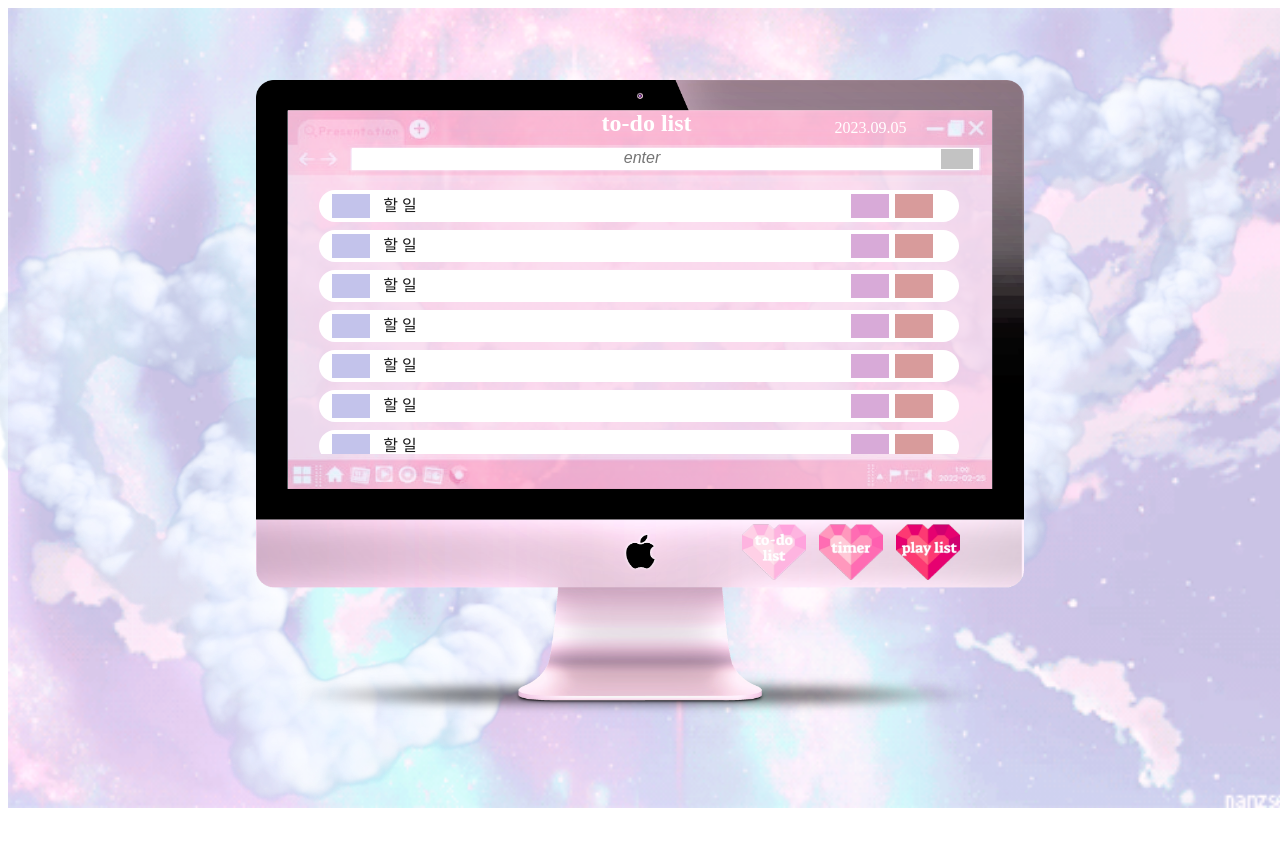
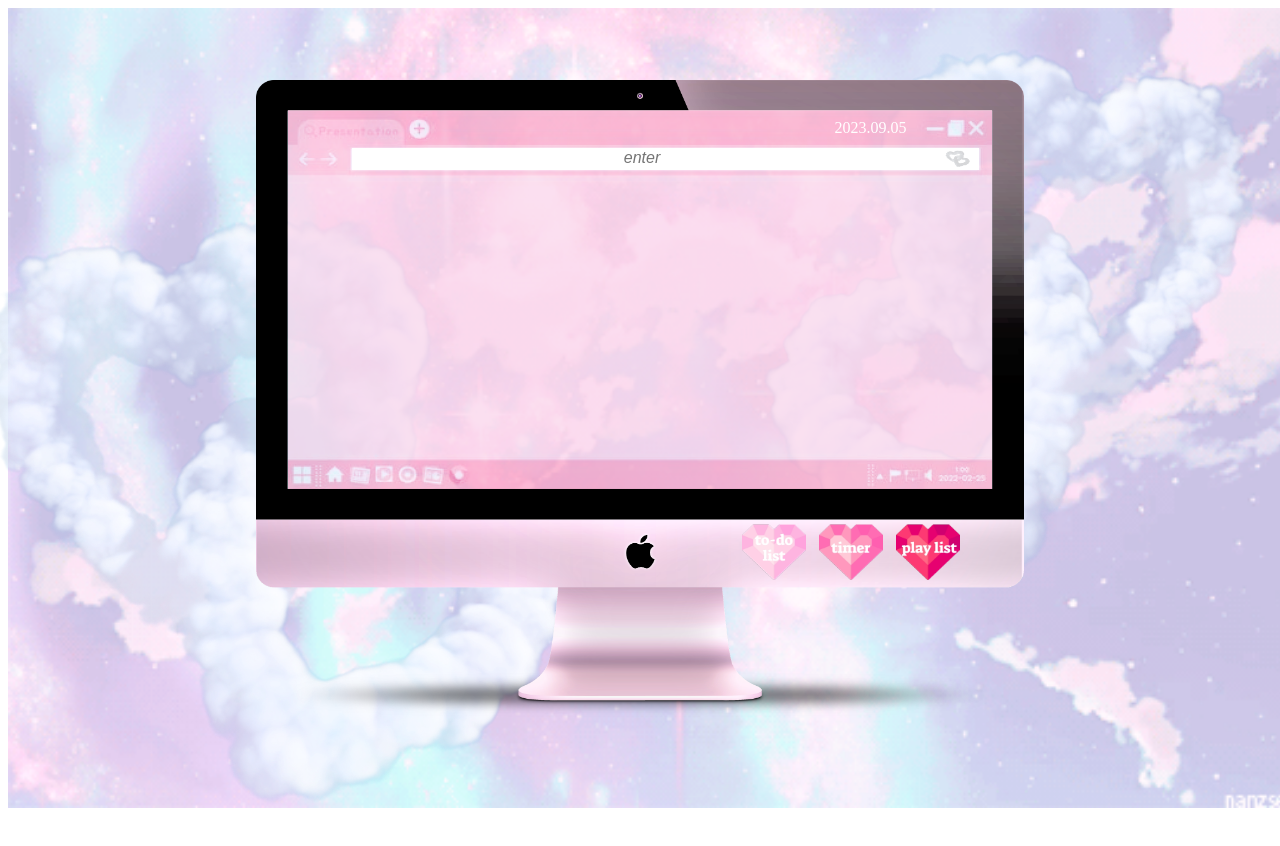
Before and after one commit to YENZZY/kitsch-todolist, a React (Create React App) app: page /todo in a window 1280 px wide. Shown: the top 846 px of the page. Built offline with nearby package versions, Linux system fonts and the light colour scheme; grey boxes are pictures that could not be loaded; a web font is replaced by a local one.

Commit message:
todo 1차

```diff
--- /dev/null
+++ b/src/components/InsertForm.jsx
@@ -0,0 +1,70 @@
+import styled from "styled-components";
+import heart from "../image/cloud.png";
+import {useState} from "react";
+
+/* 인풋 박스와 제출 버튼이 있는 공간 */
+const TodoInput = styled.div`
+  width: 49vw;
+  height: 2.8vh;
+  border: none;
+  position: absolute;
+  top: 0.8vh;
+  left: 5vw;
+  background-color: white;
+`;
+
+/* 인풋 박스 */
+const InputBox = styled.input`
+  width: 45vw;
+  height: 2.3vh;
+  color: #1a1a1a;
+  border: none;
+  line-height: 3vh;
+  font-size: 2vh;
+  font-style: italic;
+  text-align: center;
+  position: absolute;
+  top: 0vh;
+`;
+
+/* 제출 버튼 */
+const InputButton = styled.button`
+  width: 2.5vw;
+  height: 2.5vh;
+  position: absolute;
+  top: 0.1vh;
+  right: 0.5vw;
+  cursor: pointer;
+
+  filter: opacity(0.2) drop-shadow(0 0 0 #000000);
+
+  background: url(${heart}) no-repeat;
+  background-size: 2.5vw 2.5vh;
+  border: none;
+`;
+
+
+function InsertForm ({onInsert}){
+    const [inputValue, setInputValue] = useState("");
+    const handleSubmit =(e)=>{
+        e.preventDefault();
+        if(typeof onInsert === "function" && inputValue) {
+            onInsert(inputValue);
+        }
+        setInputValue("");
+    }
+
+
+    return (
+        <form onSubmit={handleSubmit} >
+            <TodoInput>
+            <InputBox placeholder="enter" value={inputValue} onChange={(event) => {
+            setInputValue(event.target.value);
+            }}/>
+            <InputButton type="submit"/>
+            </TodoInput>
+        </form>
+    )
+    };
+
+    export default InsertForm;
--- a/src/components/List.jsx
+++ b/src/components/List.jsx
@@ -1,5 +1,7 @@
-import styled from "styled-components";
+import styled  from "styled-components";
 import heart from "../image/todo_cloud.png";
+import  {useLayoutEffect } from 'react';
+
 
 /* 투두 리스트 완료 버튼 -> 파란색 */
 const Check = styled.button`
@@ -31,6 +33,7 @@ const Remove = styled.button`
   background: url(${heart}) no-repeat;
   background-size: 3vw 3vh;
   border: none;
+
 `;
 
 /* 투두 리스트 수정 버튼 -> 보라색 */
@@ -47,7 +50,7 @@ const Update = styled.button`
 
   background: url(${heart}) no-repeat;
   background-size: 3vw 3vh;
-  border: none;
+
 `;
 
 /* 투두 리스트 글 */
@@ -60,6 +63,7 @@ const Todo = styled.div`
   color: #1a1a1a;
   font-size: 2vh;
   line-height: 4vh;
+  text-decoration: ${({$decoration}) => ($decoration ? 'line-through':"")}
 `;
 
 /* 투두 리스트가 추가될 시 추가되는 박스 */
@@ -71,17 +75,33 @@ const ListBox = styled.li`
 
   background-color: white;
   border-radius: 2.5vh;
+
 `;
 
+
 /* 리스트 컴포넌트 */
-function List() {
+function  List({todoList, onComplete, onRemove, onUpdate}) {
+
+  //하트버튼 로드
+  const heartImgPreload = () => {
+    let img = new Image();
+    img.src = heart;
+  };
+  useLayoutEffect(() => {
+    heartImgPreload();
+  }, []);
+
+
   return (
-    <ListBox>
-      <Check />
-      <Todo>할 일</Todo>
-      <Update />
-      <Remove />
-    </ListBox>
+     todoList.map((item,index) =>{
+      return(
+        <ListBox key={item.key} >
+          <Check  type="button" onClick={()=>{if(typeof onComplete === "function"){onComplete(index);}}}/>
+          <Todo $decoration={item.isCompleted ? "completed":""}>{item.value}</Todo>
+          <Update type="button" onClick={()=>{if(typeof onUpdate === "function"){onUpdate(index);}}}/>
+          <Remove type="button" onClick={()=>{if(typeof onRemove === "function"){onRemove(index);}}}/>
+        </ListBox>)})
+
   );
 }
 
--- a/src/components/TodoDisplay.jsx
+++ b/src/components/TodoDisplay.jsx
@@ -1,6 +1,8 @@
 import styled from "styled-components";
 import List from "./List";
-import heart from "../image/todo_cloud.png";
+import InsertForm from "./InsertForm";
+import UpdateForm from "./UpdateForm";
+import  { useState} from 'react';
 
 /* 각 페이지마다 바뀌는 실질적인 공간 */
 const Page = styled.div`
@@ -12,17 +14,6 @@ const Page = styled.div`
   top: 17.7vh;
   left: 22.5vw;
 `;
-
-/* 투두리스트 배너*/
-const ListText = styled.div`
-  position: absolute;
-  top: -4vh;
-  left: 24.5vw;
-  color: white;
-  font-size: 3vh;
-  font-weight: bold;
-`;
-
 
 /* 할 일 목록이 추가되는 공간 */
 const Lists = styled.ul`
@@ -38,65 +29,70 @@ const Lists = styled.ul`
   top: 4vh;
 `;
 
-/* 인풋 박스와 제출 버튼이 있는 공간 */
-const TodoInput = styled.div`
-  width: 49vw;
-  height: 2.8vh;
-  border: none;
-  position: absolute;
-  top: 0.8vh;
-  left: 5vw;
-  background-color: white;
-`;
-
-/* 인풋 박스 */
-const InputBox = styled.input`
-  width: 45vw;
-  height: 2.3vh;
-  color: #1a1a1a;
-  border: none;
-  line-height: 3vh;
-  font-size: 2vh;
-  font-style: italic;
-  text-align: center;
-  position: absolute;
-  top: 0vh;
-`;
-
-/* 제출 버튼 */
-const InputButton = styled.button`
-  width: 2.5vw;
-  height: 2.5vh;
-  position: absolute;
-  top: 0.1vh;
-  right: 0.5vw;
-  cursor: pointer;
-
-  filter: opacity(0.2) drop-shadow(0 0 0 #000000);
-
-  background: url(${heart}) no-repeat;
-  background-size: 2.5vw 2.5vh;
-  border: none;
-`;
-
 /* 투두 리스트 화면 컴포넌트 */
 function TodoDisplay() {
+  const [todoList, setTodoList] = useState([]);  //투두리스트 목록
+  const [preTodo, setPreTodo] = useState({});    // 수정 버튼 클릭 시 이전 내용 불러옴
+
+  const handleInsert=(value)=>{                  //투두 리스트 작성
+    setTodoList((current)=>{
+      const newlist = [...current];
+      newlist.push({
+        key:new Date().getTime(),
+        value,
+        isCompleted: false,
+      });
+      return newlist;
+    })
+  }
+  const handleComplete = (index)=>{            // 완료된 투두 처리
+    setTodoList((current)=>{
+      const newList = [...current];
+      newList[index].isCompleted = true;
+      return newList;
+    })
+  }
+
+  const handleUpdate = (index)=>{    //수정 버튼 클릭 시 preTodo에 해당 key, value 값 저장, 해당 값은 UpdateForm으로
+    setPreTodo({key: todoList[index].key, value: todoList[index].value})
+  }
+
+  const handleSaveUpdate = (value, key)=>{  //UpdateForm에서 제출 시 수정된 내용 반영
+    setPreTodo({});
+    const updatedTodo = {
+      key,
+      value,
+      isCompleted: false,};
+    setTodoList((current)=>{
+      const newList = [...current];
+      const todoIndex = newList.findIndex((item)=>{
+        return item.key === updatedTodo.key;
+      })
+      newList[todoIndex] = updatedTodo
+      return newList
+    })
+  }
+
+  const handleRemove = (index)=>{     // 투두 삭제
+    setTodoList((current)=>{
+      const newList = [...current];
+      newList.splice(index,1)
+      return newList;
+    })
+  }
+/* 수정할 내용 있음에 따라 조건부 렌더링*/
   return (
     <Page>
-      <ListText>to-do list</ListText>
-        <TodoInput>
-          <InputBox placeholder="enter" />
-          <InputButton />
-        </TodoInput>
-        <Lists>
-          <List />
-          <List />
-          <List />
-          <List />
-          <List />
-          <List />
-          <List />
-        </Lists>
+      {!preTodo.value &&(
+      <InsertForm onInsert={handleInsert}/>
+      )}
+      { preTodo.value &&(
+      <UpdateForm preTodo={preTodo} onSave={handleSaveUpdate} />
+      )}
+      <Lists>
+        <List todoList={todoList} onComplete={handleComplete}
+         onRemove={handleRemove} onUpdate={handleUpdate}/>
+      </Lists>
     </Page>
   );
 }
--- /dev/null
+++ b/src/components/UpdateForm.jsx
@@ -0,0 +1,67 @@
+import {useState} from "react";
+import styled from "styled-components";
+import heart from "../image/todo_cloud.png";
+
+const TodoInput = styled.div`
+  width: 49vw;
+  height: 2.8vh;
+  border: none;
+  position: absolute;
+  top: 0.8vh;
+  left: 5vw;
+  background-color: white;
+`;
+
+/* 인풋 박스 */
+const InputBox = styled.input`
+  width: 45vw;
+  height: 2.3vh;
+  color: #1a1a1a;
+  border: none;
+  line-height: 3vh;
+  font-size: 2vh;
+  font-style: italic;
+  text-align: center;
+  position: absolute;
+  top: 0vh;
+`;
+
+/* 제출 버튼 */
+const InputButton = styled.button`
+  width: 2.5vw;
+  height: 2.5vh;
+  position: absolute;
+  top: 0.1vh;
+  right: 0.5vw;
+  cursor: pointer;
+
+  filter: opacity(0.2) drop-shadow(0 0 0 #000000);
+
+  background: url(${heart}) no-repeat;
+  background-size: 2.5vw 2.5vh;
+  border: none;
+`;
+
+function UpdateForm ({preTodo, onSave}){
+ const [inputValue, setInputValue] = useState(preTodo.value);
+
+ const handleSubmit = (e)=>{
+    e.preventDefault();
+    if(typeof onSave === "function" && inputValue) {
+        onSave(inputValue, preTodo.key);
+    }
+    setInputValue("");
+}
+    return (
+        <form onSubmit={handleSubmit} >
+            <TodoInput>
+            <InputBox value={inputValue ||""} onChange={(event) => {
+            setInputValue(event.target.value)
+            }}/>
+            <InputButton type="submit"/>
+            </TodoInput>
+        </form>
+    )
+    };
+
+export default UpdateForm
```
